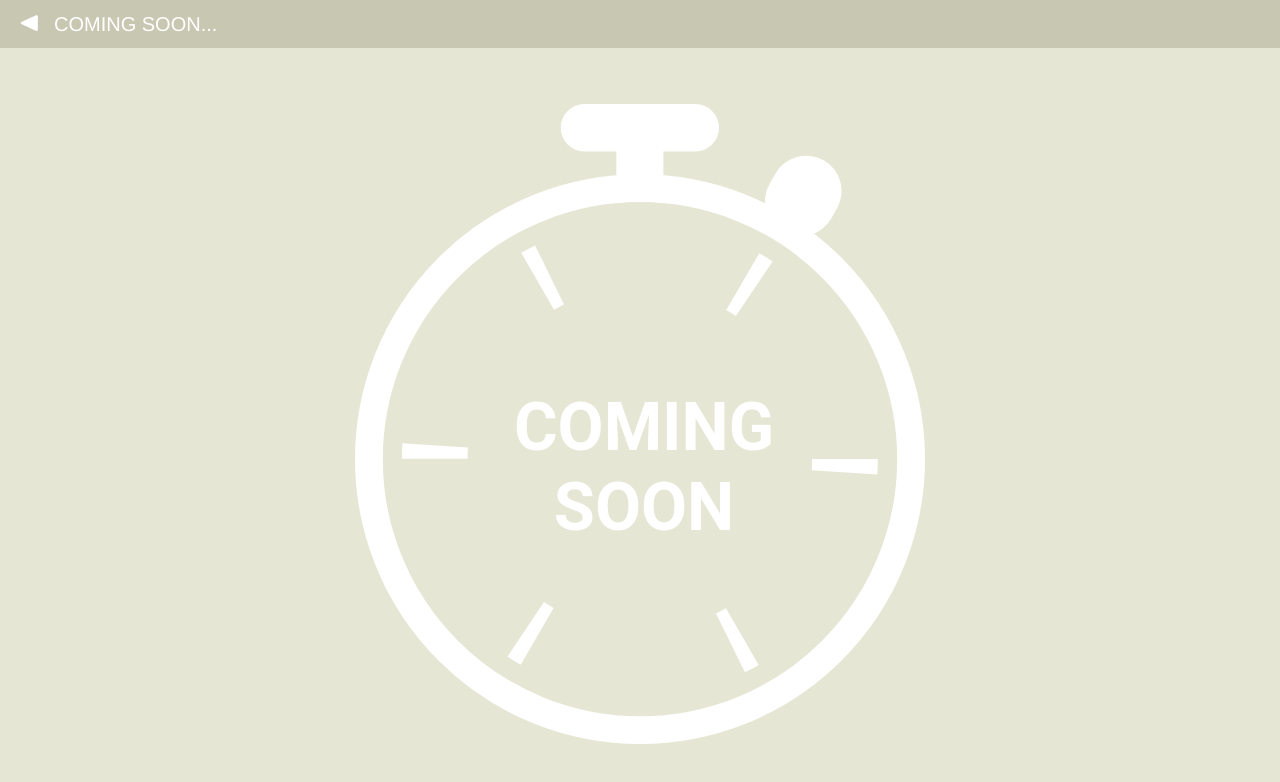
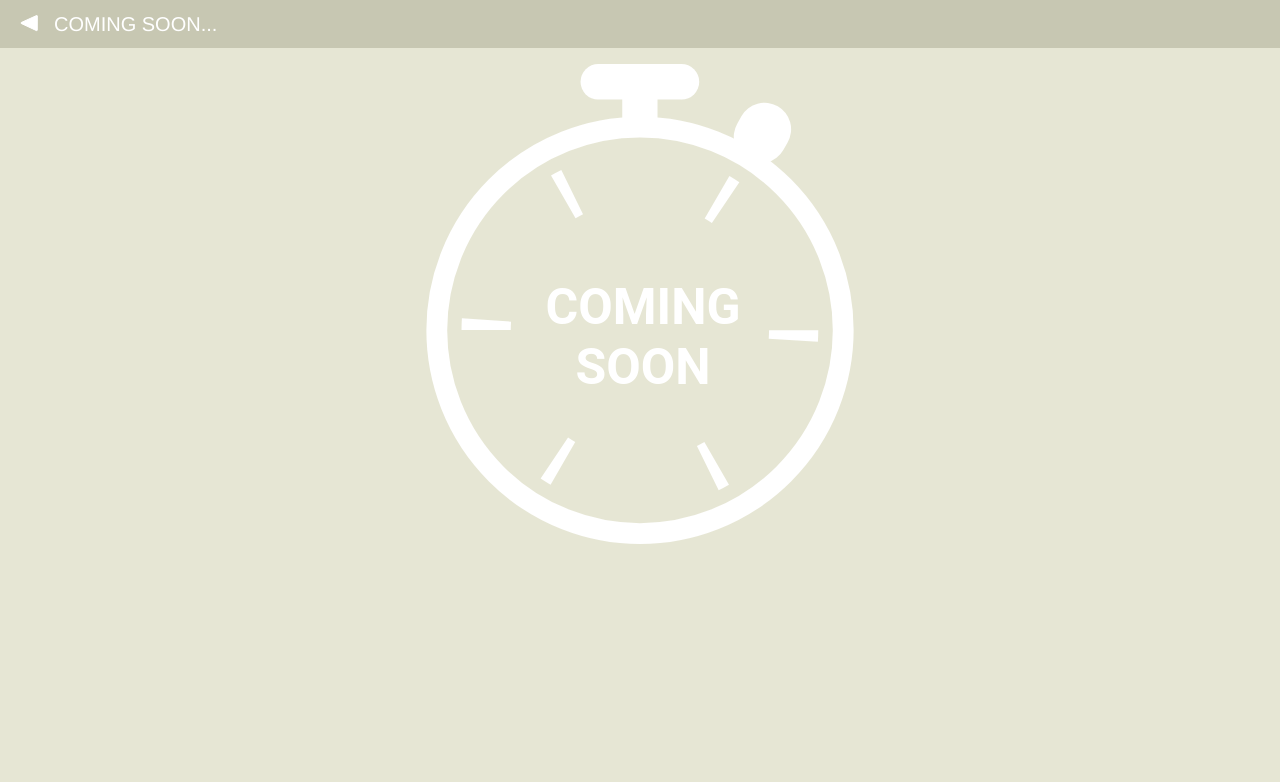
Before and after one commit to fac-14/OSCEBossKey, a React (Vite) app: page /coming-soon in a window 1280 px wide. Shown: the top 782 px of the page. Built offline with nearby package versions, Linux system fonts and the light colour scheme; a web font is replaced by a local one.

Commit message:
resize coming soon logo, Relates #148

```diff
--- a/src/assets/universal-styles.scss
+++ b/src/assets/universal-styles.scss
@@ -32,18 +32,18 @@ body {
   letter-spacing: 10%;
   text-align: center;
   padding: 32px 0;
-  // border: 1px solid yellow;
 }
 
 #icon-wrapper {
   display: flex;
   justify-content: center;
   align-items: center;
-  height: calc(100vh - 48px);
+  height: 60vh;
   width: 100vw;
-  margin: 48px 0;
+  margin: 64px 0;
 }
 
 #icon-wrapper #coming-soon-icon {
-  height: 80vmin;
+  width: 80%;
+  max-height: 100%;
 }
```
